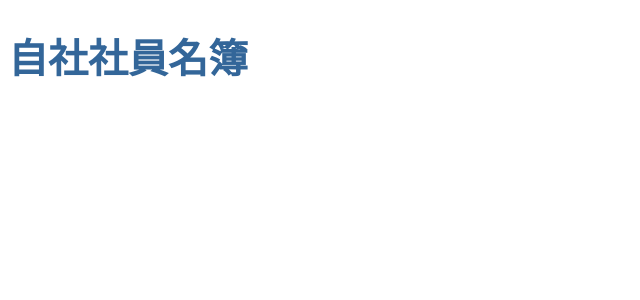
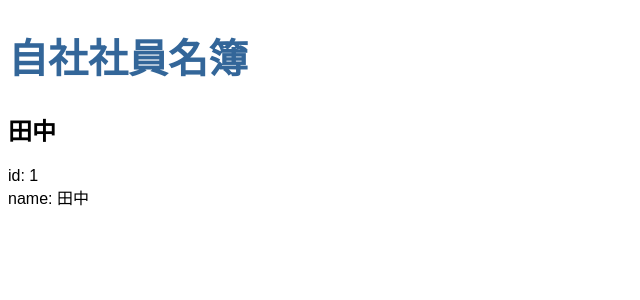
Before and after one commit to Nkot117/StudyAngular, an Angular app in the folder admin-app/: page / in a window 1280 px wide. Shown: the top 300 px of the page, without its empty margins (0-640 px from the left). Built offline with nearby package versions, Linux system fonts and the light colour scheme.

Commit message:
memberコンポーネントを追加

```diff
--- a/admin-app/src/app/app.component.html
+++ b/admin-app/src/app/app.component.html
@@ -1,3 +1,4 @@
 <h1>
     {{ title }}
 </h1>
+<app-members></app-members>
--- a/admin-app/src/app/app.module.ts
+++ b/admin-app/src/app/app.module.ts
@@ -2,10 +2,12 @@ import { BrowserModule } from '@angular/platform-browser';
 import { NgModule } from '@angular/core';
 
 import { AppComponent } from './app.component';
+import { MembersComponent } from './members/members.component';
 
 @NgModule({
   declarations: [
-    AppComponent
+    AppComponent,
+    MembersComponent
   ],
   imports: [
     BrowserModule
--- /dev/null
+++ b/admin-app/src/app/members/members.component.html
@@ -0,0 +1,3 @@
+<h2>{{ member.name }}</h2>
+<div><span>id: {{ member.id }}</span></div>
+<div><span>name: {{ member.name }}</span></div>
--- /dev/null
+++ b/admin-app/src/app/members/members.component.ts
@@ -0,0 +1,21 @@
+import { Component, OnInit } from '@angular/core';
+import { Member } from '../model/member';
+
+@Component({
+  selector: 'app-members',
+  templateUrl: './members.component.html',
+  styleUrls: ['./members.component.css']
+})
+export class MembersComponent implements OnInit {
+
+  public member: Member = {
+    id: 1,
+    name: "田中"
+  }
+
+  constructor() { }
+
+  ngOnInit(): void {
+  }
+
+}
--- /dev/null
+++ b/admin-app/src/app/model/member.ts
@@ -0,0 +1,4 @@
+export interface Member {
+  id: number
+  name: string,
+}
```
Also changed, not shown: admin-app/src/app/members/members.component.css (added), 1 other file (tests, documents, lock files or other folders).
